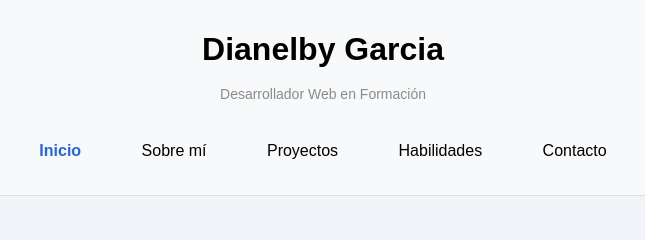
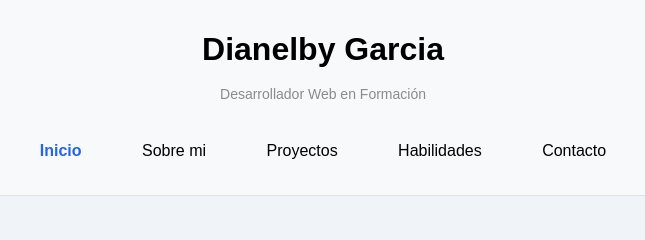
Before and after one commit to dianelby27/Mi-primer-portfolio, a plain HTML site: page index.html in a window 1280 px wide. Shown: the top 240 px of the page, 317-962 px from the left. Drawn offline with Linux system fonts and the light colour scheme.

Commit message:
Cambios en el html

```diff
--- a/index.html
+++ b/index.html
@@ -25,7 +25,7 @@
             <a href="#inicio" class="nav__link nav__link--active">Inicio</a>
           </li>
           <li class="nav__item">
-            <a href="#sobre-mi" class="nav__link">Sobre mí</a>
+            <a href="#sobre-mi" class="nav__link">Sobre mi</a>
           </li>
           <li class="nav__item">
             <a href="#proyectos" class="nav__link">Proyectos</a>
```
